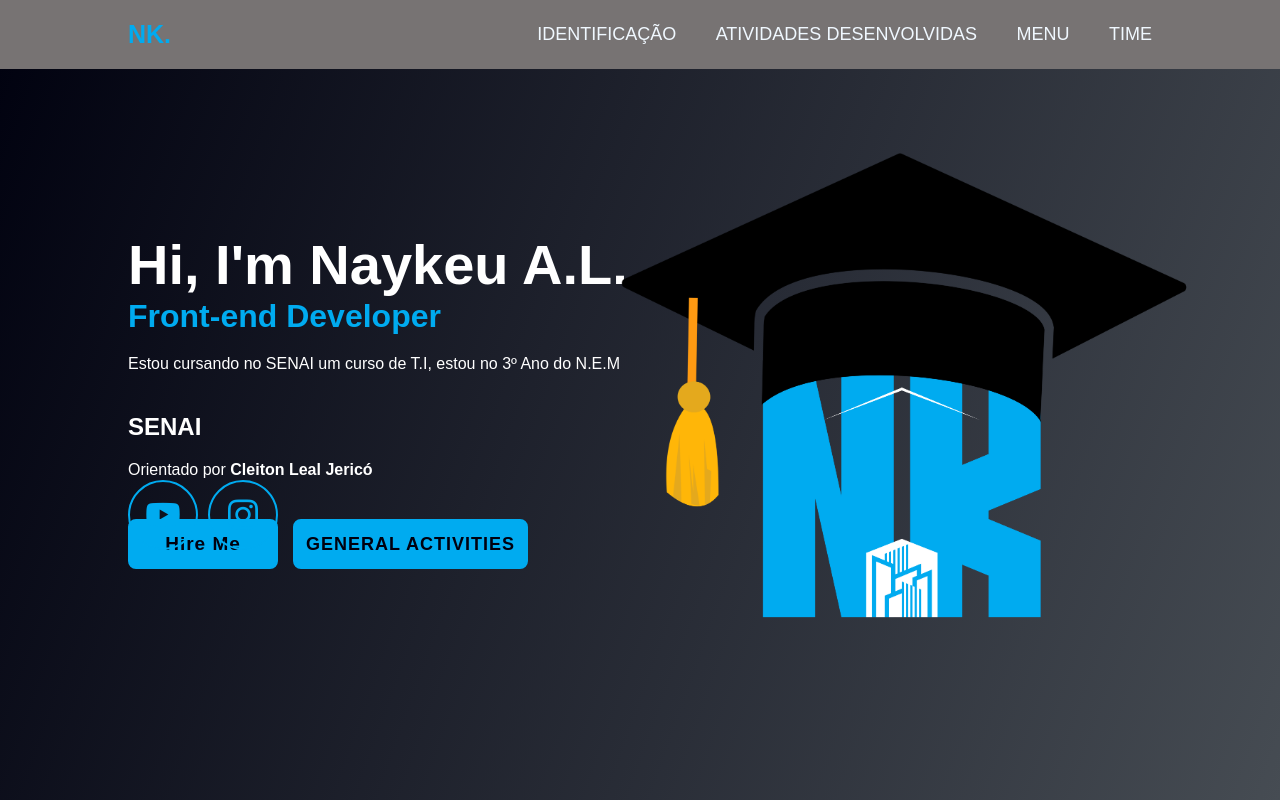
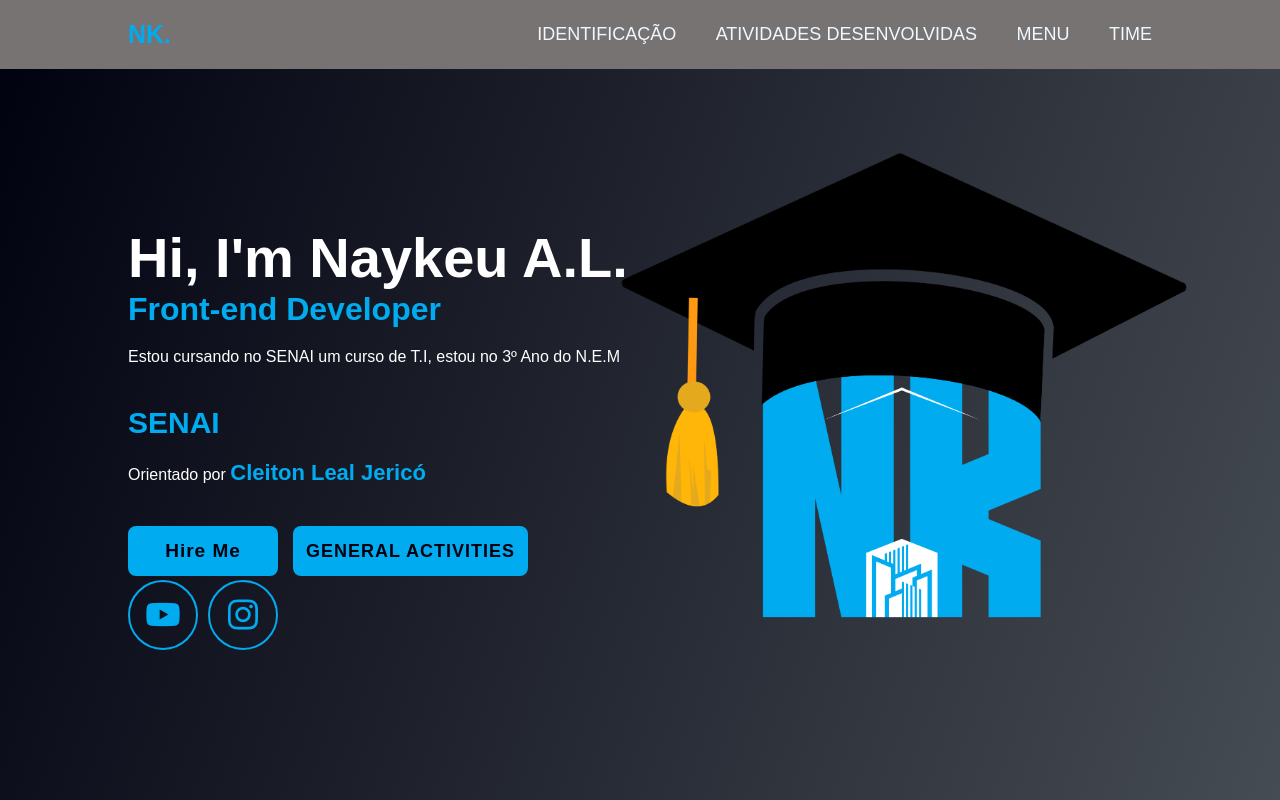
Before and after one commit to BlackRobinn/Portf-lio-01, a plain HTML site: page index.html in a window 1280 px wide. Drawn offline with nearby package versions, Linux system fonts and the light colour scheme.

Commit message:
Update index.css

```diff
--- a/index.css
+++ b/index.css
@@ -23,6 +23,21 @@ body {
     justify-content: space-between;
     align-items: center;
     z-index: 100;
+}
+
+.cleiton h2 {
+    color: #00abf0;
+    font-size: 30px;
+}
+
+.cleiton p {
+    color: #ffffff;
+    padding: -40px;
+}
+
+.cleiton p strong {
+    color: #00abf0;
+    font-size: 22px;
 }
 
 .logo {
@@ -157,7 +172,7 @@ body {
 
 .home-sci {
     position: absolute;
-    bottom: 250px;
+    bottom:150px;
     width: 150px;
     display: flex;
     justify-content: space-between;
```
